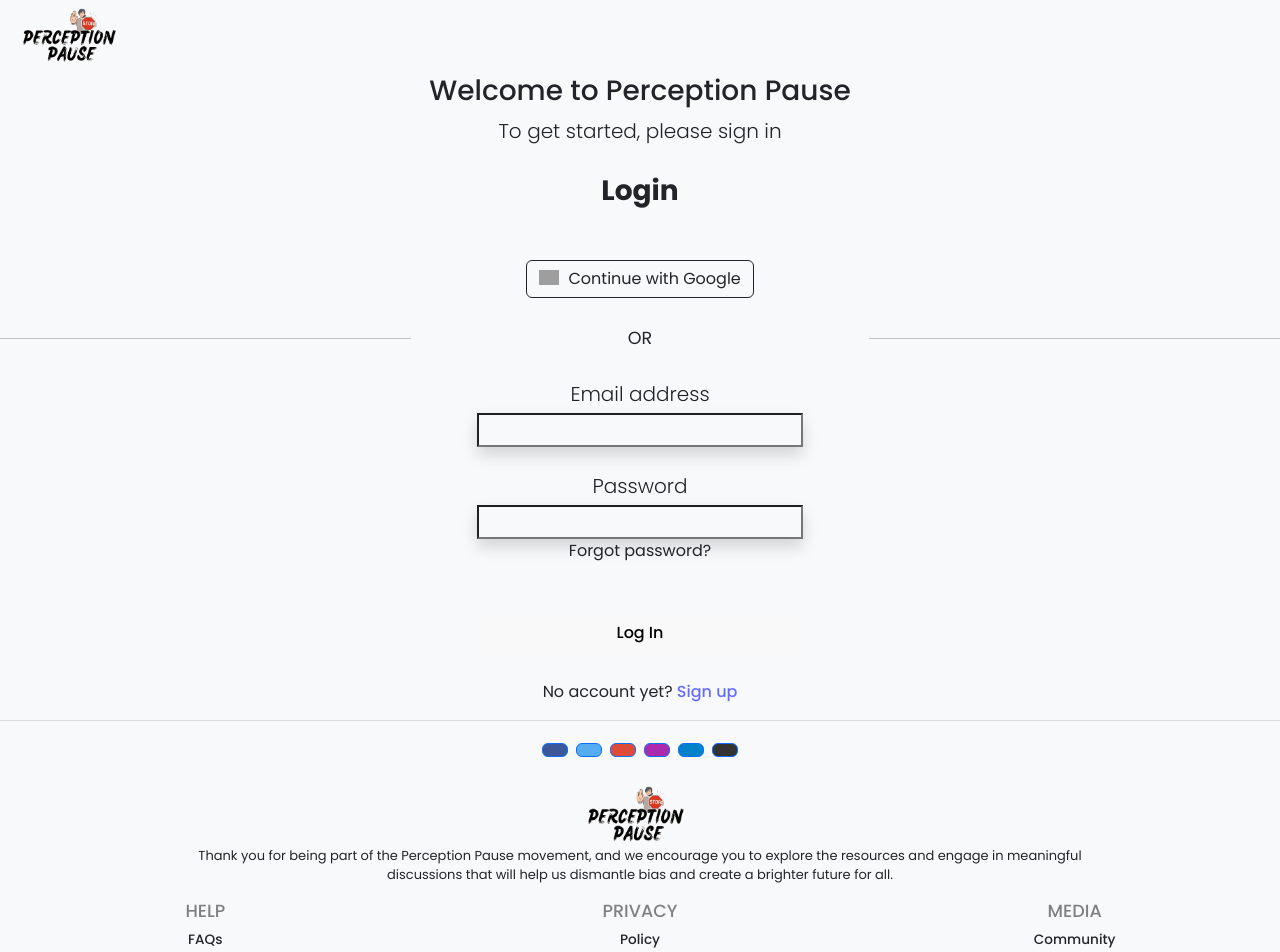
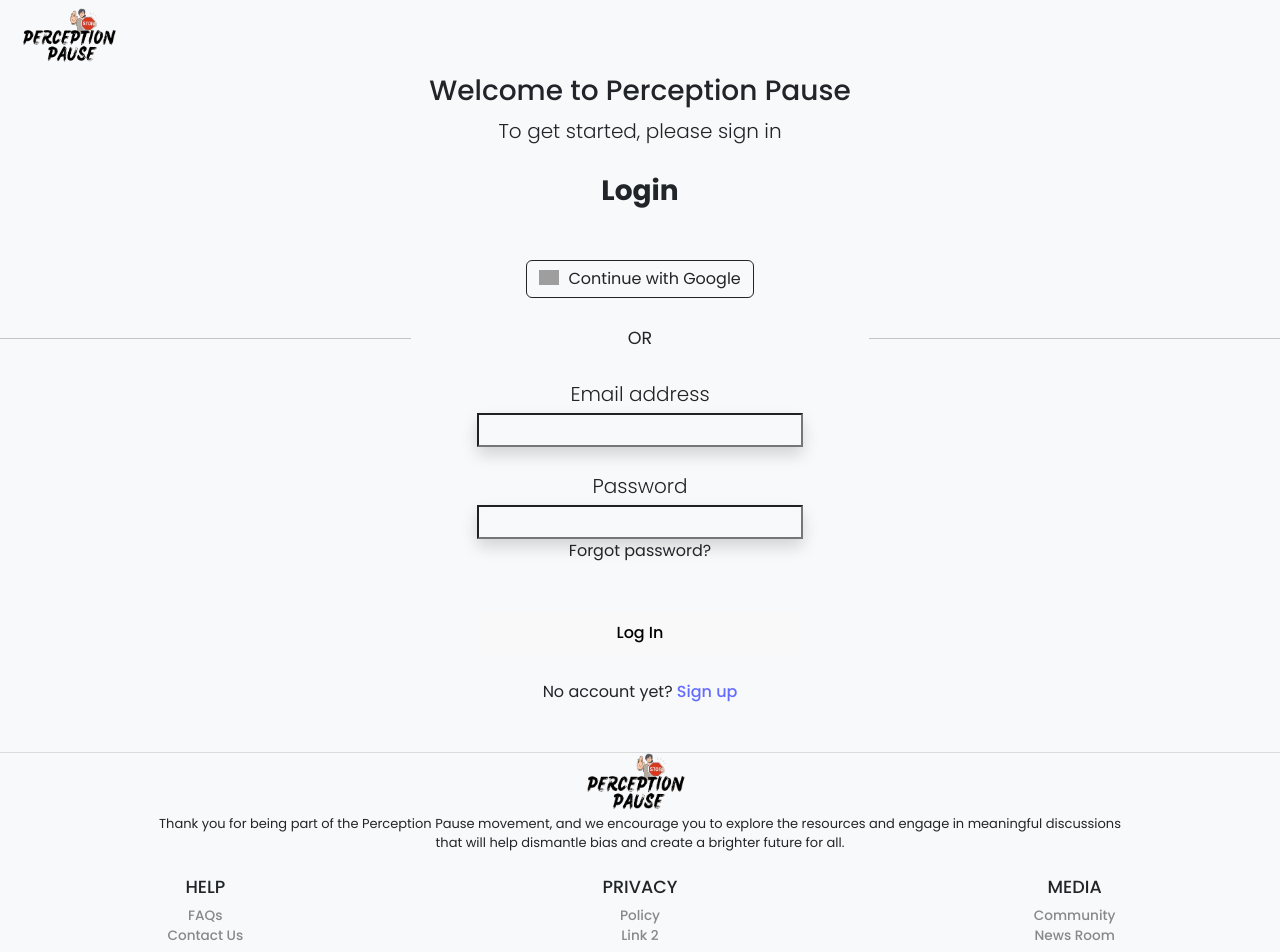
Before and after one commit to Janeleq/Credit-Suisse-INSPIRE, a React (Vite) app in the folder CS-INSPIRE/: page /login in a window 1280 px wide. Shown: the top 952 px of the page. Built offline with nearby package versions, Linux system fonts and the light colour scheme; grey boxes are pictures that could not be loaded.

Commit message:
Update Pages

```diff
--- a/CS-INSPIRE/src/components/Footer.tsx
+++ b/CS-INSPIRE/src/components/Footer.tsx
@@ -3,28 +3,9 @@
 function Footer() {
     return (
 
-            <footer className="bg-light text-center w-100 p-0 bottom" style={{height: 'auto'}}>
+            <footer className="bg-light text-center w-100 p-0 bottom mt-5" style={{height: 'auto'}}>
             {/* <!-- Grid container --> */}
-                <hr style={{color: 'grey', height: '1px'}}/>
-                {/* <!-- Section: Social media --> */}
-                <section className="mb-4">
-                {/* <!-- Facebook --> */}
-                <a className="btn btn-primary btn-floating m-1" style={{backgroundColor: "#3b5998"}} href="#!" role="button"><i className="fab fa-facebook-f"></i></a>
-
-                {/* <!-- Twitter --> */}
-                <a className="btn btn-primary btn-floating m-1" style={{backgroundColor: "#55acee"}} href="#!" role="button"><i className="fab fa-twitter"></i></a>
-
-                {/* <!-- Google --> */}
-                <a className="btn btn-primary btn-floating m-1" style={{backgroundColor: "#dd4b39"}} href="#!" role="button"><i className="fab fa-google"></i></a>
-
-                {/* <!-- Instagram --> */}
-                <a className="btn btn-primary btn-floating m-1" style={{backgroundColor: "#ac2bac"}} href="#!" role="button"><i className="fab fa-instagram"></i></a>
-
-                {/* <!-- Linkedin --> */}
-                <a className="btn btn-primary btn-floating m-1" style={{backgroundColor: "#0082ca"}} href="#!" role="button"><i className="fab fa-linkedin-in"></i></a>
-                {/* <!-- Github --> */}
-                <a className="btn btn-primary btn-floating m-1" style={{backgroundColor: "#333333"}} href="#!" role="button"><i className="fab fa-github"></i></a>
-                </section>
+                <hr style={{color: 'grey', height: '', margin: '0', marginBottom: '5p'}}/>
                 {/* <!-- Section: Social media --> */}
 
 
@@ -32,13 +13,18 @@
 
                 {/* <!-- Section: Text --> */}
                 <section className="mb-2">
-                <p className='text-center'>
-                    <img src={logo} className='text-center' style={{width: '8%'}}/>&nbsp;&nbsp;
-                    <br/>
-                    <p style={{fontSize: 'small'}} className='w-75 mx-auto'>
-                    Thank you for being part of the Perception Pause movement, and we encourage you to explore the resources and engage in meaningful discussions that will help us dismantle bias and create a brighter future for all.
-                    </p>
-                </p>
+                    <div className='row'>
+                        <div className='col p-0 m-0'>
+                            <p className='text-center m-0'>
+                                <img src={logo} className='' style={{display: 'inline-block', width: '8%'}}/>&nbsp;&nbsp;
+
+                                <p style={{fontSize: 'small'}} className='w-75 mx-auto'>
+                                Thank you for being part of the Perception Pause movement, and we encourage you to explore the resources and engage in meaningful discussions that will help dismantle bias and create a brighter future for all.
+                                </p>
+                            </p>
+                        </div>
+                    </div>
+
                 </section>
                 {/* <!-- Section: Text --> */}
 
@@ -49,14 +35,14 @@
                 <div className="row">
                     {/* <!--Grid column--> */}
                     <div className="col-lg-4 col-md-4 mb-4 mb-md-0 p-0">
-                    <h5 className="text-uppercase" style={{fontSize: '1.1rem', color: 'grey'}}>Help</h5>
+                    <h5 className="text-uppercase" style={{fontSize: '1.1rem', color: ''}}>Help</h5>
 
                     <ul className="list-unstyled mb-0">
                         <li>
-                        <a href="#!" className="text-dark" >FAQs</a>
+                        <a href="#!" className="" style={{color: '#888888'}} >FAQs</a>
                         </li>
                         <li>
-                        <a href="#!" className="text-dark">Contact Us</a>
+                        <a href="#!" className="" style={{color: '#888888'}}>Contact Us</a>
                         </li>
                     </ul>
                     </div>
@@ -64,14 +50,14 @@
 
                     {/* <!--Grid column--> */}
                     <div className="col-lg-4 col-md-4 mb-4 mb-md-0 p-0">
-                    <h5 className="text-uppercase" style={{fontSize: '1.1rem', color: 'grey'}}>Privacy</h5>
+                    <h5 className="text-uppercase" style={{fontSize: '1.1rem', color: ''}}>Privacy</h5>
 
                     <ul className="list-unstyled mb-0">
                         <li>
-                        <a href="#!" className="text-dark">Policy</a>
+                        <a href="#!" className="" style={{color: '#888888'}}>Policy</a>
                         </li>
                         <li>
-                        <a href="#!" className="text-dark">Link 2</a>
+                        <a href="#!" className="" style={{color: '#888888'}}>Link 2</a>
                         </li>
 
                     </ul>
@@ -80,14 +66,14 @@
 
                     {/* <!--Grid column--> */}
                     <div className="col-lg-4 col-md-4 mb-4 mb-md-0 p-0">
-                    <h5 className="text-uppercase" style={{fontSize: '1.1rem', color: 'grey'}}>Media</h5>
+                    <h5 className="text-uppercase" style={{fontSize: '1.1rem', color: ''}}>Media</h5>
 
                     <ul className="list-unstyled mb-0">
                         <li>
-                        <a href="#!" className="text-dark">Community</a>
+                        <a href="#!" className="" style={{color: '#888888'}}>Community</a>
                         </li>
                         <li>
-                        <a href="#!" className="text-dark">News Room</a>
+                        <a href="#!" className="" style={{color: '#888888'}}>News Room</a>
                         </li>
                     </ul>
                     </div>
--- a/CS-INSPIRE/src/components/NavBar.tsx
+++ b/CS-INSPIRE/src/components/NavBar.tsx
@@ -14,10 +14,10 @@
 function NavigationBar() {
     return (
       <>
-        <Navbar className="p-0 mb-5" style={{height: 'auto', overflow: 'hidden'}} collapseOnSelect fixed="top" bg="light" variant="light" expand="md">
+        <Navbar className="p-0 mb-0" style={{height: 'auto', overflow: 'hidden'}} collapseOnSelect fixed="top" bg="light" variant="light" expand="md">
           {/* <Container className="m-0 p-0 h-25"> */}
           <Navbar.Brand href="/"><img className='w-50' src={logo} style={{marginLeft: '8px'}}/></Navbar.Brand>
-            <Navbar.Toggle aria-controls="basic-navbar-nav" />
+            <Navbar.Toggle aria-controls="basic-navbar-nav" style={{height: '15%'}}/>
             <Navbar.Collapse id="basic-navbar-nav">
               <Nav className="me-auto text-dark" style={{right:'0px'}}>
 
--- a/CS-INSPIRE/src/main.tsx
+++ b/CS-INSPIRE/src/main.tsx
@@ -18,6 +18,7 @@
 import BeautyBiasPage from './pages/BeautyBiasPage.tsx'
 import './index.css'
 import 'bootstrap/dist/css/bootstrap.min.css';
+import "bootstrap/dist/js/bootstrap.min.js"
 // import ''
 
 import {
--- a/CS-INSPIRE/src/pages/BeautyBiasPage.tsx
+++ b/CS-INSPIRE/src/pages/BeautyBiasPage.tsx
@@ -104,6 +104,26 @@
                     </div>
                 </div>
             </div>
+            <section className="mb-4">
+                {/* <!-- Facebook --> */}
+                <a className="btn btn-primary btn-floating m-1" style={{backgroundColor: "#3b5998"}} href="#!" role="button"><i className="fab fa-facebook-f"></i></a>
+
+                {/* <!-- Twitter --> */}
+                <a className="btn btn-primary btn-floating m-1" style={{backgroundColor: "#55acee"}} href="#!" role="button"><i className="fab fa-twitter"></i></a>
+
+                {/* <!-- Google --> */}
+                <a className="btn btn-primary btn-floating m-1" style={{backgroundColor: "#dd4b39"}} href="#!" role="button"><i className="fab fa-google"></i></a>
+
+                {/* <!-- Instagram --> */}
+                <a className="btn btn-primary btn-floating m-1" style={{backgroundColor: "#ac2bac"}} href="#!" role="button"><i className="fab fa-instagram"></i></a>
+
+                {/* <!-- Linkedin --> */}
+                <a className="btn btn-primary btn-floating m-1" style={{backgroundColor: "#0082ca"}} href="#!" role="button"><i className="fab fa-linkedin-in"></i></a>
+                {/* <!-- Github --> */}
+                <a className="btn btn-primary btn-floating m-1" style={{backgroundColor: "#333333"}} href="#!" role="button"><i className="fab fa-github"></i></a>
+                </section>
+                {/* <!-- Section: Social media --> */}
+
         </div>
     </div>
 
--- a/CS-INSPIRE/src/pages/HelpPage.tsx
+++ b/CS-INSPIRE/src/pages/HelpPage.tsx
@@ -2,6 +2,7 @@
 // import emailjs from '@emailjs/browser';
 import AOS from 'aos';
 import 'aos/dist/aos.css';
+import Footer from "../components/Footer";
 import NavigationBar from "../components/NavBarLogin";
 import Chatbot from "../components/Chatbot"
 // import 'bootstrap/dist/css/bootstrap.min.css';
@@ -43,7 +44,7 @@
 
 
     return (
-        <div className="container-fluid">
+        <div className="container-fluid p-0" style={{backgroundColor: '#808080'}}>
             <Chatbot/>
             <NavigationBar/>
             <section style={{marginTop: '18vh'}} className="section">
@@ -145,7 +146,8 @@
           </div>
       </div>
   </div>
-</section>
+            </section>
+            <Footer/>
         </div>
 
     )
```
Also changed, not shown: CS-INSPIRE/src/pages/Homepage.tsx (+40 -35 lines).
